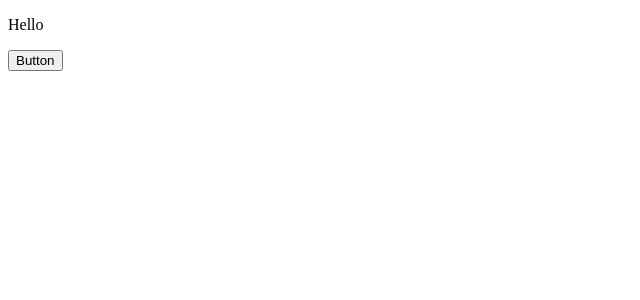
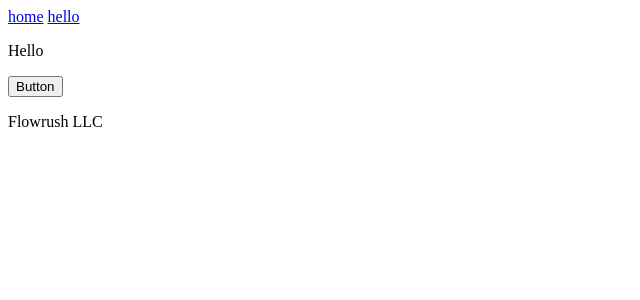
Before and after one commit to flowrush-labs/testing, a SvelteKit app: page /hello in a window 1280 px wide. Shown: the top 300 px of the page, without its empty margins (0-640 px from the left). Built offline with nearby package versions, Linux system fonts and the light colour scheme.

Commit message:
This page hold the nav bar and the footer to be used on all pages

```diff
--- /dev/null
+++ b/src/routes/+layout.svelte
@@ -0,0 +1,10 @@
+<nav>
+    <a href="/">home</a>
+    <a href="/hello">hello</a>
+  </nav>
+
+  <slot></slot>
+
+  <footer>
+    <p>Flowrush LLC</p>
+  </footer>
```
